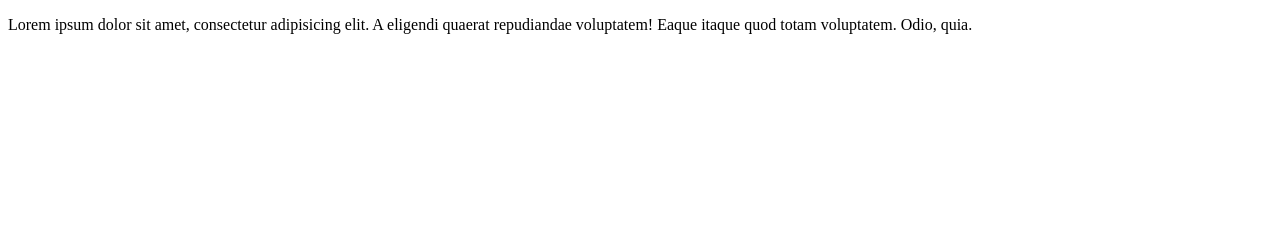
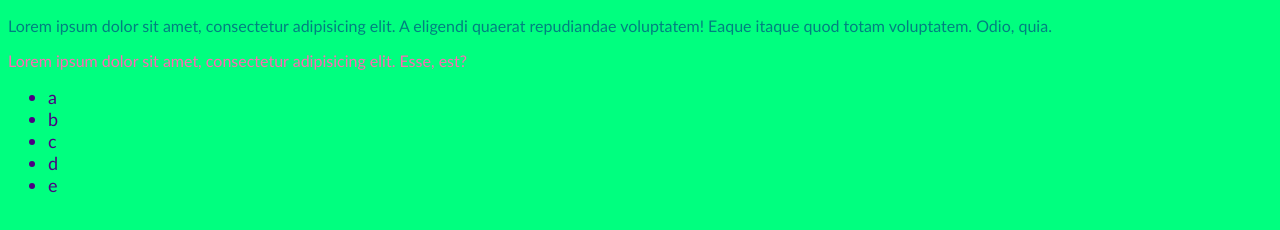
Before and after one commit to pimlimpens/pim-git-workshop, a plain HTML site: page index.html in a window 1280 px wide. Drawn offline with Linux system fonts and the light colour scheme.

Commit message:
aanpassingen git workshop

```diff
--- a/index.html
+++ b/index.html
@@ -3,8 +3,17 @@
 <head>
     <meta charset="UTF-8">
     <title>Git Workshop</title>
+    <link rel="stylesheet" href="styles.css">
 </head>
 <body>
-    <p>Lorem ipsum dolor sit amet, consectetur adipisicing elit. A eligendi quaerat repudiandae voluptatem! Eaque itaque quod totam voluptatem. Odio, quia.</p>
+    <p id="eerste">Lorem ipsum dolor sit amet, consectetur adipisicing elit. A eligendi quaerat repudiandae voluptatem! Eaque itaque quod totam voluptatem. Odio, quia.</p>
+    <p id="tweede">Lorem ipsum dolor sit amet, consectetur adipisicing elit. Esse, est?</p>
+    <ul>
+        <li>a</li>
+        <li>b</li>
+        <li>c</li>
+        <li>d</li>
+        <li>e</li>
+    </ul>
 </body>
 </html>
--- /dev/null
+++ b/styles.css
@@ -0,0 +1,17 @@
+body{
+    background-color: springgreen;
+    font-family: Calibri;
+}
+
+#eerste {
+    color: teal;
+}
+
+#tweede {
+    color: hotpink;
+}
+
+li{
+    font-size: large;
+    color: indigo;
+}
```
